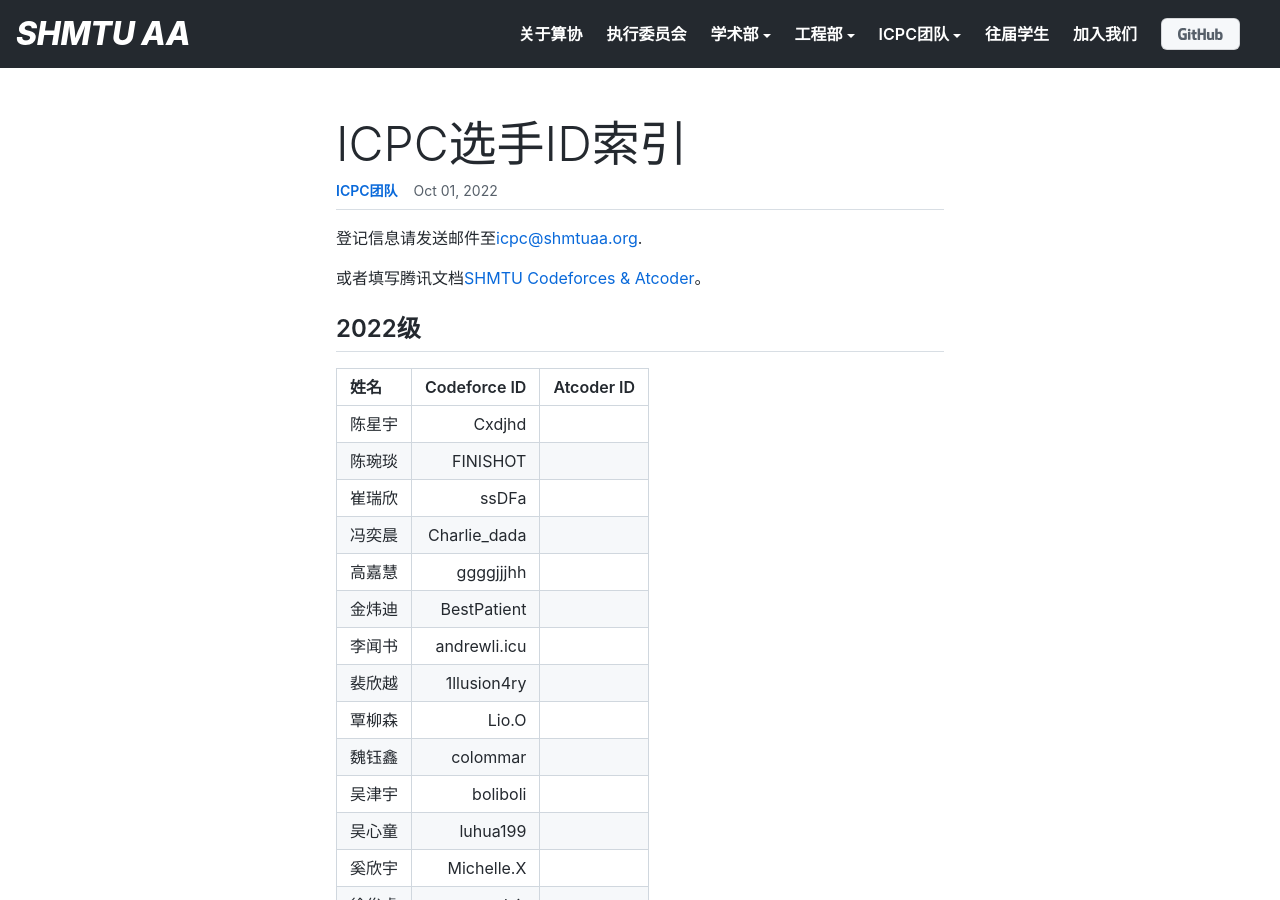
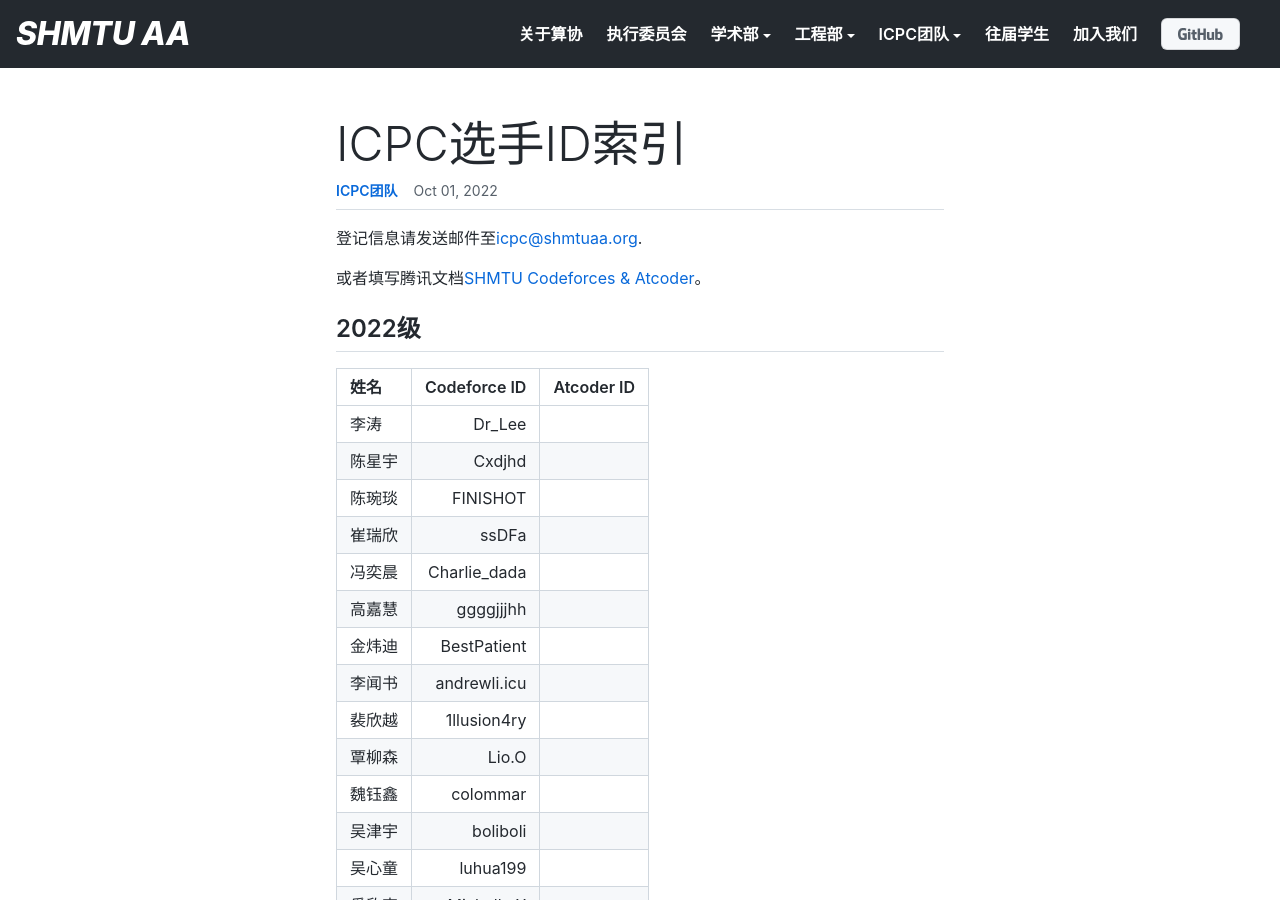
Before and after one commit to shmtuaa/shmtuaa.org, a Jekyll site: the page built from _posts/2022-10-01-ICPC-id.md, in a window 1280 px wide and 900 px high. Built offline with Jekyll 4.4.1, drawn with Linux system fonts in a browser that asks for light colours.

Commit message:
Update 2022-10-01-ICPC-id.md

```diff
--- a/_posts/2022-10-01-ICPC-id.md
+++ b/_posts/2022-10-01-ICPC-id.md
@@ -14,6 +14,7 @@ excerpt: 上海海事大学ICPC选手们在Codeforces和Atcoder的ID。
 
 | 姓名  | Codeforce ID | Atcoder ID |
 |:----|-------------:|-----------:|
+|  李涛  |       Dr_Lee ||
 | 陈星宇 |       Cxdjhd ||
 | 陈琬琰 |     FINISHOT ||
 | 崔瑞欣 |        ssDFa ||
```
